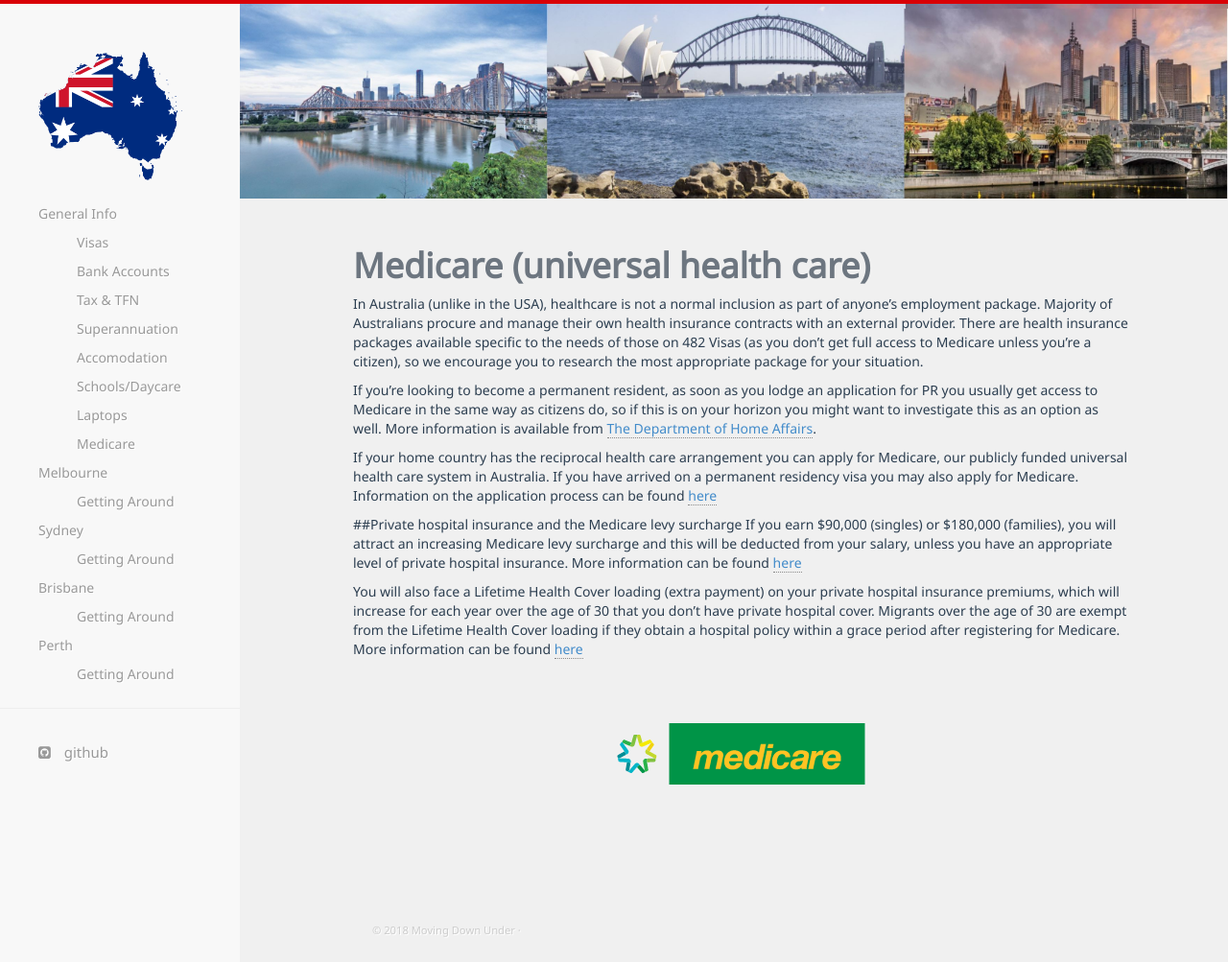
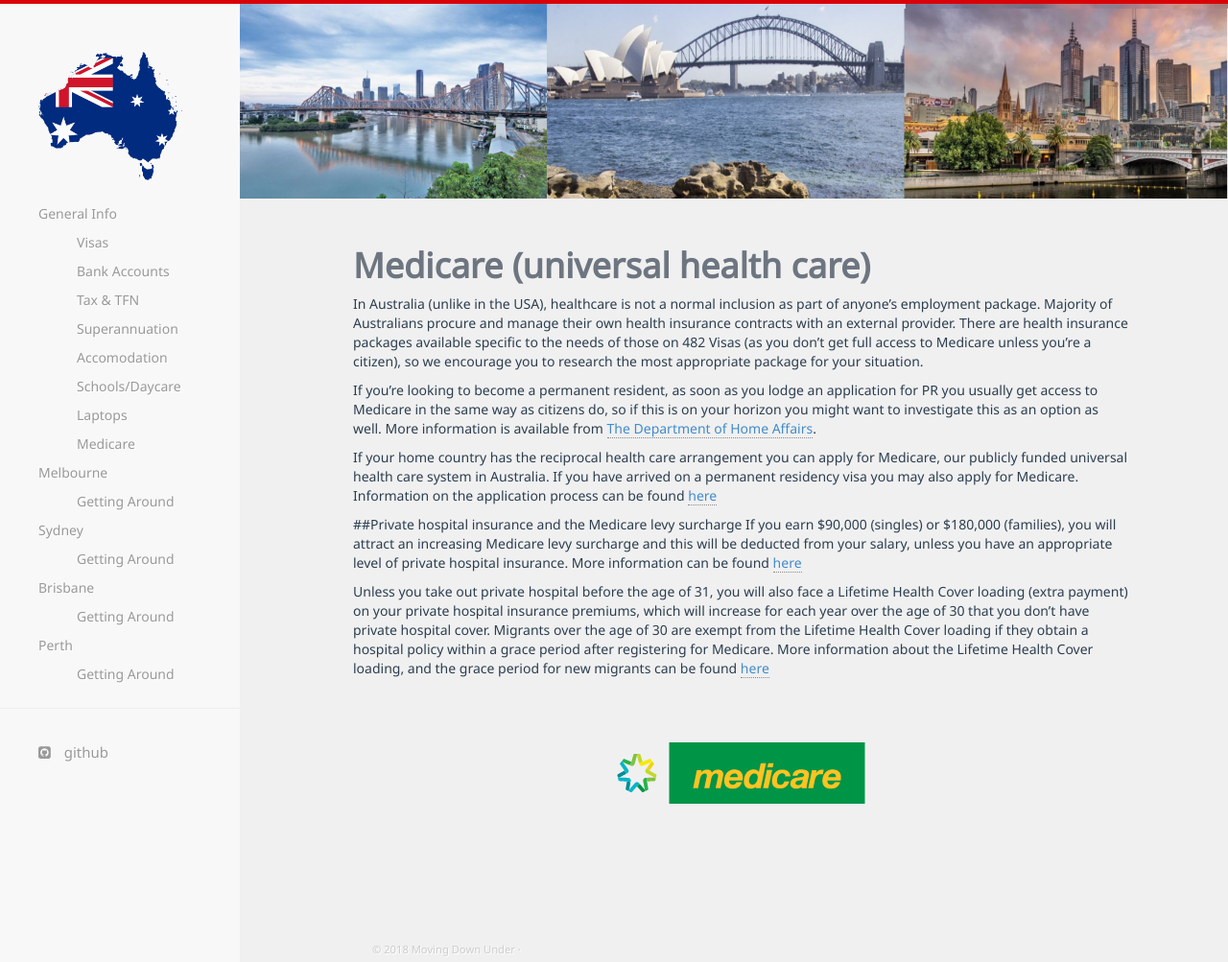
Before and after one commit to movingdownunder/movingdownunder.github.io, a Jekyll site: the page built from general/medicare.md, in a window 1280 px wide and 1003 px high. Shown: the whole window at 96% size. Built offline with Jekyll 4.4.1, drawn with Linux system fonts in a browser that asks for light colours; nearby versions of some CDN libraries.

Commit message:
Make text more explicit

```diff
--- a/general/medicare.md
+++ b/general/medicare.md
@@ -14,6 +14,6 @@ If you have arrived on a permanent residency visa you may also apply for Medicar
 ##Private hospital insurance and the Medicare levy surcharge
 If you earn $90,000 (singles) or $180,000 (families), you will attract an increasing Medicare levy surcharge and this will be deducted from your salary, unless you have an appropriate level of private hospital insurance. More information can be found [here](https://www.ato.gov.au/individuals/medicare-levy/medicare-levy-surcharge/){:target="\_blank:}
 
-You will also face a Lifetime Health Cover loading (extra payment) on your private hospital insurance premiums, which will increase for each year over the age of 30 that you don't have private hospital cover. Migrants over the age of 30 are exempt from the Lifetime Health Cover loading if they obtain a hospital policy within a grace period after registering for Medicare.  More information can be found [here](https://www.privatehealth.gov.au/healthinsurance/incentivessurcharges/lifetimehealthcover.htm){:target="\_blank:}
+Unless you take out private hospital before the age of 31, you will also face a Lifetime Health Cover loading (extra payment) on your private hospital insurance premiums, which will increase for each year over the age of 30 that you don't have private hospital cover. Migrants over the age of 30 are exempt from the Lifetime Health Cover loading if they obtain a hospital policy within a grace period after registering for Medicare.  More information about the Lifetime Health Cover loading, and the grace period for new migrants can be found [here](https://www.privatehealth.gov.au/healthinsurance/incentivessurcharges/lifetimehealthcover.htm){:target="\_blank:}
 
 ![Medicare](/images/medicare.png?style=center 'Medicare')
```
